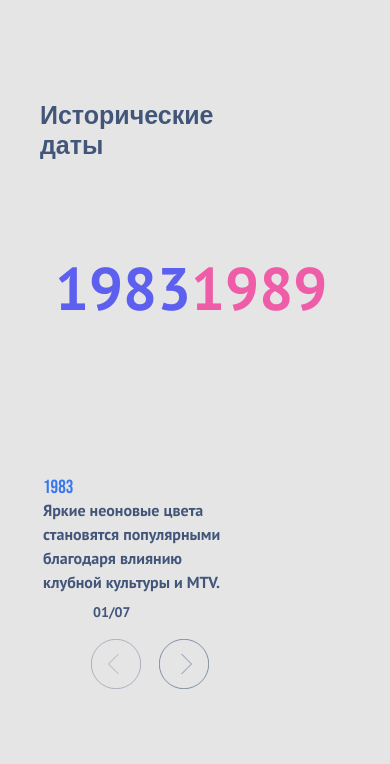
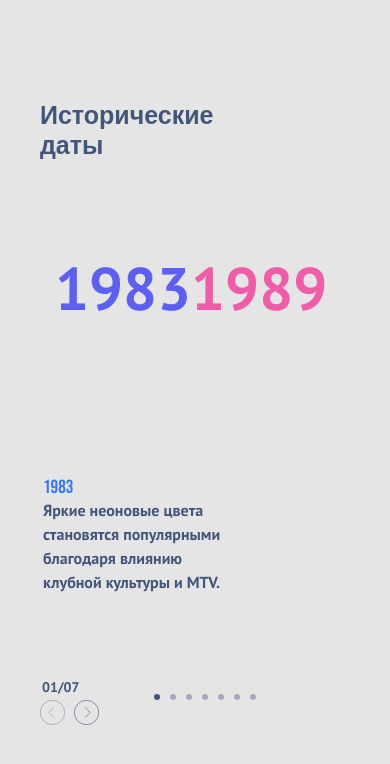
Before and after one commit to MaximSamorukov/test_only, a React app: page / in a window 390 px wide. Shown: the top 764 px of the page. Built offline with nearby package versions, Linux system fonts and the light colour scheme.

Commit message:
feat: introduce responsive mobile paginator and controls for years slider, and add a shim component

```diff
--- a/src/Container.tsx
+++ b/src/Container.tsx
@@ -24,6 +24,7 @@ import s from './Container.module.scss';
 import { directionTranslations } from './store/directionTranslations';
 import { Controls } from './components/YearsSlider/components/Controls';
 import { useMediaQuery } from 'react-responsive';
+import { Shim } from './components/shared/ui/Shim';
 
 export const Container = observer(() => {
   const isMaxWidth1050px = useMediaQuery({ query: '(max-width: 1050px)' });
@@ -234,6 +235,7 @@ export const Container = observer(() => {
         <Title />
         <YearsSlider />
         <ItemsSlider />
+        {isMaxWidth1050px ? <Shim height={78} /> : <></>}
         {isMaxWidth1050px ? <Controls /> : <></>}
       </div>
     </div>
--- a/src/components/ItemsSlider/index.tsx
+++ b/src/components/ItemsSlider/index.tsx
@@ -1,7 +1,6 @@
 import React, { useEffect } from 'react';
 import { Navigation, Scrollbar } from 'swiper/modules';
 import { observer } from 'mobx-react-lite';
-import { useMediaQuery } from 'react-responsive';
 import { Item } from './components/Item';
 import { ArrowRightButton } from './components/ArrowRight';
 import { ArrowLeftButton } from './components/ArrowLeft';
--- a/src/components/ItemsSlider/style.module.scss
+++ b/src/components/ItemsSlider/style.module.scss
@@ -34,6 +34,7 @@
   }
   @media (max-width: 330px) {
     width: 315px;
+    align-items: flex-start;
   }
 }
 
--- a/src/components/YearsSlider/components/Controls/ArrowButton/index.tsx
+++ b/src/components/YearsSlider/components/Controls/ArrowButton/index.tsx
@@ -7,11 +7,13 @@ type ArrowButtonProps = {
   onClick: () => void;
   disabled: boolean;
   direction: 'right' | 'left';
+  size?: number;
 };
 export const ArrowButton: React.FC<ArrowButtonProps> = ({
   onClick,
   disabled = false,
   direction = 'right',
+  size = 50,
 }) => {
   const [hover, setHover] = useState(false);
   const handleMouseEnter = () => {
@@ -34,7 +36,7 @@ export const ArrowButton: React.FC<ArrowButtonProps> = ({
     >
       <ThinCircle
         arrowWidth={widthValue}
-        size={50}
+        size={size}
         stroke={color}
         strokeWidth={widthValue}
       />
--- /dev/null
+++ b/src/components/YearsSlider/components/Controls/MobilePaginator/index.tsx
@@ -0,0 +1,30 @@
+import React, { useState } from 'react';
+import cn from 'classnames';
+import s from './style.module.scss';
+import { observer } from 'mobx-react-lite';
+import { historicalDataStore } from '../../../../../store';
+
+export const MobilePaginator = observer(() => {
+  const periodsCount = historicalDataStore.getPeriodsCount();
+  const currentIndex = historicalDataStore.getCurrentIndex();
+
+  const onClick = (id: number) => () => {
+    historicalDataStore.setCurrentPeriod(id);
+  };
+
+  return (
+    <div className={s.container}>
+      {Array.from({ length: periodsCount }).map((_, i) => (
+        <button
+          disabled={i === currentIndex}
+          onClick={onClick(i)}
+          className={cn(s.itemContainer)}
+        >
+          <div
+            className={cn(s.item, { [s.itemCurrent]: i === currentIndex })}
+          />
+        </button>
+      ))}
+    </div>
+  );
+});
--- /dev/null
+++ b/src/components/YearsSlider/components/Controls/MobilePaginator/style.module.scss
@@ -0,0 +1,35 @@
+.container {
+  all: unset;
+  width: fit-content;
+  height: fit-content;
+  cursor: pointer;
+  display: flex;
+  flex-direction: row;
+  align-items: center;
+  justify-content: space-between;
+  gap: 0px;
+}
+
+.item {
+  &Container {
+    all: unset;
+    width: 16px;
+    height: 6px;
+    display: flex;
+    justify-content: center;
+    align-items: center;
+    cursor: pointer;
+    &:disabled {
+      cursor: not-allowed;
+    }
+  }
+
+  height: 6px;
+  width: 6px;
+  border-radius: 50%;
+  background-color: #42567a;
+  opacity: 40%;
+  &Current {
+    opacity: 100%;
+  }
+}
--- a/src/components/YearsSlider/components/Controls/PagesCount/style.module.scss
+++ b/src/components/YearsSlider/components/Controls/PagesCount/style.module.scss
@@ -14,4 +14,11 @@
     display: inline-block;
     height: 18px;
   }
+  @media (max-width: 600px) {
+    padding-top: 0;
+    padding-bottom: 0;
+    span {
+      height: 14px;
+    }
+  }
 }
--- a/src/components/YearsSlider/components/Controls/index.tsx
+++ b/src/components/YearsSlider/components/Controls/index.tsx
@@ -4,8 +4,11 @@ import { PagesCount } from './PagesCount';
 import { observer } from 'mobx-react-lite';
 import { historicalDataStore } from '../../../../store';
 import { ArrowButton } from './ArrowButton';
+import { useMediaQuery } from 'react-responsive';
+import { MobilePaginator } from './MobilePaginator';
 
 export const Controls = observer(() => {
+  const maxWidth1050 = useMediaQuery({ query: '(max-width: 1050px)' });
   const currentIndex = historicalDataStore.getCurrentIndex();
   const periodsCount = historicalDataStore.getPeriodsCount();
 
@@ -17,7 +20,32 @@ export const Controls = observer(() => {
   };
   const rightArrowIsDisabled = currentIndex + 1 === periodsCount;
   const leftArrowIsDisabled = currentIndex === 0;
-
+  if (maxWidth1050) {
+    return (
+      <div className={s.mobileContainer}>
+        <div className={s.mobilePageCounter}>
+          <PagesCount current={currentIndex} periodsCount={periodsCount} />
+        </div>
+        <div className={s.mobilePaginatorContainer}>
+          <MobilePaginator />
+        </div>
+        <div className={s.mobileArrowsContainer}>
+          <ArrowButton
+            size={25}
+            direction="left"
+            disabled={leftArrowIsDisabled}
+            onClick={handleLeft}
+          />
+          <ArrowButton
+            size={25}
+            direction="right"
+            disabled={rightArrowIsDisabled}
+            onClick={handleRight}
+          />
+        </div>
+      </div>
+    );
+  }
   return (
     <div className={s.container}>
       <PagesCount current={currentIndex} periodsCount={periodsCount} />
--- a/src/components/YearsSlider/components/Controls/style.module.scss
+++ b/src/components/YearsSlider/components/Controls/style.module.scss
@@ -1,6 +1,5 @@
 .container {
   width: 120px;
-
   box-sizing: border-box;
   padding: 1px;
   height: 88px;
@@ -18,3 +17,38 @@
   align-items: center;
   justify-content: space-between;
 }
+
+.mobile {
+  &Container {
+    width: 100%;
+    box-sizing: border-box;
+    display: flex;
+    flex-direction: column;
+    align-items: flex-start;
+    justify-content: flex-start;
+    height: 50px;
+  }
+  &PageCounter {
+    align-self: flex-start;
+    height: 14px;
+    width: fit-content;
+    margin-left: 20px;
+  }
+  &PaginatorContainer {
+    align-self: center;
+    height: fit-content;
+    width: fit-content;
+    margin-left: 20px;
+    height: 6px;
+  }
+  &ArrowsContainer {
+    align-self: flex-start;
+    height: 25px;
+    width: 59px;
+    margin-left: 20px;
+    display: flex;
+    flex-direction: row;
+    align-items: center;
+    justify-content: space-between;
+  }
+}
--- a/src/components/YearsSlider/style.module.scss
+++ b/src/components/YearsSlider/style.module.scss
@@ -5,6 +5,15 @@
   align-items: center;
   justify-content: flex-start;
   margin-bottom: 50px;
+  @media (max-width: 330px) {
+    margin-bottom: 20px;
+    &::after {
+      content: '';
+      width: 273px;
+      height: 2px;
+      background-color: #c7cdd9;
+    }
+  }
 }
 
 .swiper {
@@ -41,6 +50,7 @@
   }
   @media (max-width: 330px) {
     width: 255px;
-    margin-bottom: 77px;
+    margin-bottom: 57px;
+    margin-left: 20px !important;
   }
 }
--- /dev/null
+++ b/src/components/shared/ui/Shim/index.tsx
@@ -0,0 +1,5 @@
+import React from 'react';
+
+export const Shim = ({ height }: { height: number }) => {
+  return <div style={{ height }} />;
+};
```
